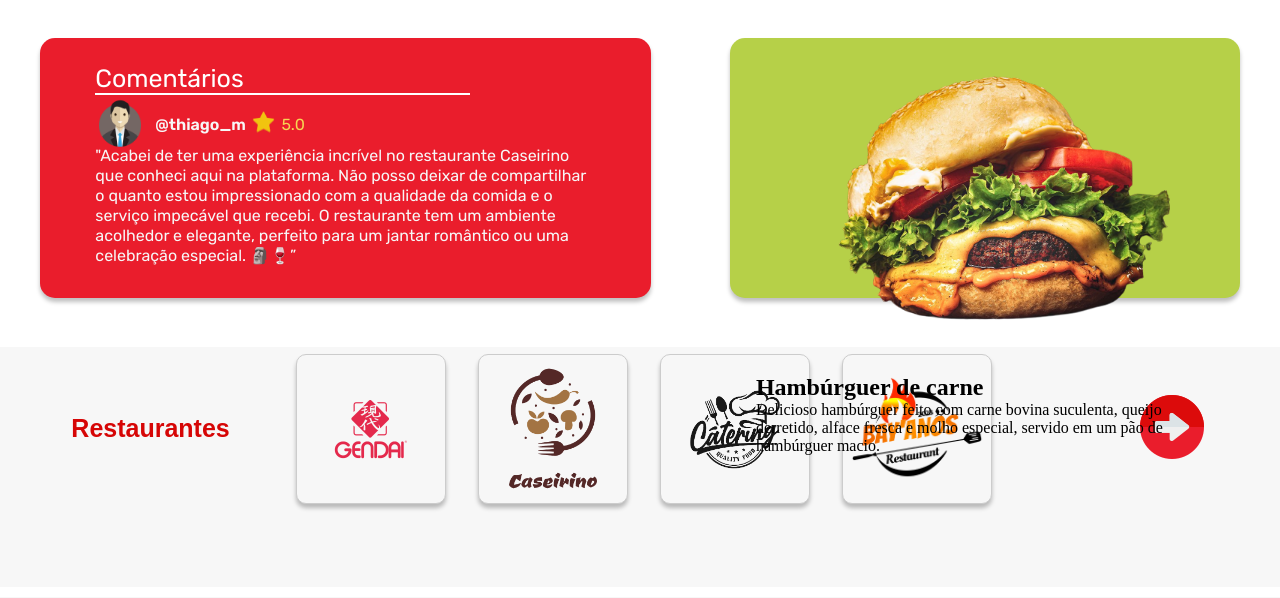
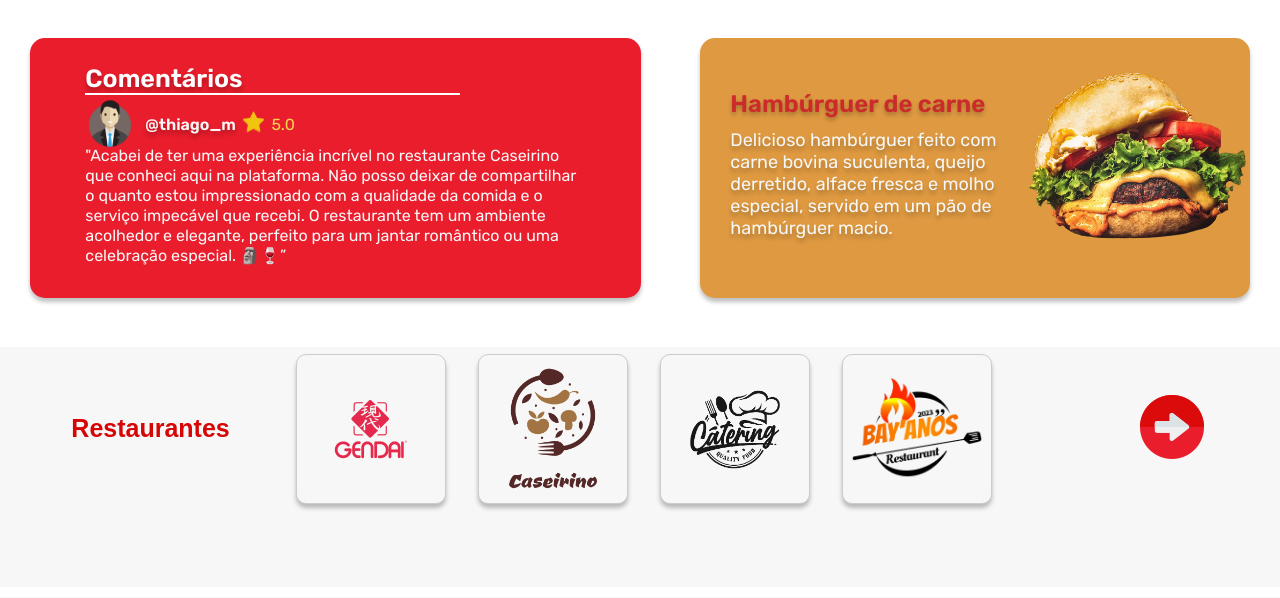
Before and after one commit to gabrielsantos7/projeto-IDine, a PHP site: page /pages/produtos.php in a window 1280 px wide. Shown: the part 120-718 px from the top of the page. Run offline with PHP 8.4, Linux system fonts and the light colour scheme; some web fonts are replaced.

Commit message:
Css do campo de pesquisa

```diff
--- a/assets/css/produtos.css
+++ b/assets/css/produtos.css
@@ -34,15 +34,54 @@
   /*width: 40%;
   height: 20%;*/
   position: relative;
-  width: 510px;
+  width: 550px;
   height: 260px;
   margin-top: 3%;
   margin-bottom: 3%;
   padding: 2%;
-  background-color: #b6d048;
+  background-color: #df9a41;
   border-radius: 15px;
   box-shadow: 0px 4px 4px rgba(0, 0, 0, 0.25);
 }
+
+.result{
+  position: absolute;
+  left: 30px;
+  font-family: "Rubik", sans-serif;
+  font-size: 130%;
+  color: #ffffff;
+
+}
+
+.img{
+  position: relative;
+  width: 60%;
+  height: 100%;
+  left: 50%;
+  margin: auto;
+}
+
+.h2-card{
+  position: absolute;
+  font-family: "Rubik", sans-serif;
+  font-weight: 550;
+  left: 30px;
+  top: 20%;
+  color: #cc2b2b;
+  text-shadow: 0px 3px 4px rgba(0, 0, 0, 0.25);
+}
+
+.p-card{
+  position: absolute;
+  left: 30px;
+  right: 235px;
+  top: 35%;
+  font-size: 18px;
+  font-family: "Rubik", sans-serif;
+  color: #F7F7F7;
+  text-shadow: 0px 4px 4px rgba(0, 0, 0, 0.25);
+}
+
 
 #group-section{
     /*width: 40%;
@@ -63,9 +102,10 @@
     left: 30px;
     font-family: "Rubik", sans-serif;
     font-style: normal;
-    font-weight: 500;
+    font-weight: 550;
     font-size: 25px;
     color: #FFFFFF;
+    text-shadow: 0px 4px 4px rgba(0, 0, 0, 0.25);
 }
 
 .linha-personalizada{
@@ -93,6 +133,7 @@
     left: 60px;
     top: 20px;
     color: #F7F7F7;
+    text-shadow: 0px 4px 4px rgba(0, 0, 0, 0.25);
 }
 
 .coment-group #ft-usuario{
@@ -175,6 +216,7 @@
 .section-estabelecimentos {
   background-color: #F7F7F7;
   height: 30vh;
+  width: 100%;
   border-top: 2px solid var(--branco-bg);
   margin-bottom: 10px;
   margin-top: 10px;
--- a/assets/css/style.css
+++ b/assets/css/style.css
@@ -445,6 +445,7 @@ a {
 
 .btn-mais{
   filter: drop-shadow(0 0 1px #fff);
+  border: none;
 }
 
 .estabelecimento {
--- a/pages/produtos.php
+++ b/pages/produtos.php
@@ -78,13 +78,13 @@
                         }
 
                         if ($encontrado) {
-                        echo "<h1>Resultado da Pesquisa</h1>";
+                            echo "<h1 class= 'result'>Resultado da Pesquisa</h1>";
                             echo "<img src='" . $resultado['imagem'] . "' alt='" . $resultado['nome'] . "' class='img'>";
                             echo "<h2 class='h2-card'>" . $resultado['nome'] . "</h2>";
                             echo "<p class='p-card'>" . $resultado['descricao'] . "</p>";
                         // * Caso tenha digitado algo, mas não foi encontrada nenhuma correspondência
                         } else {
-                        echo "<h1>Nenhum resultado encontrado</h1>";
+                            echo "<h1 class= 'result'>Nenhum resultado encontrado</h1>";
                         }
 
                     // * Se não pesquisou, mostra um anúncio padrão
```
Lines whose indentation alone changed are shown as unchanged.
